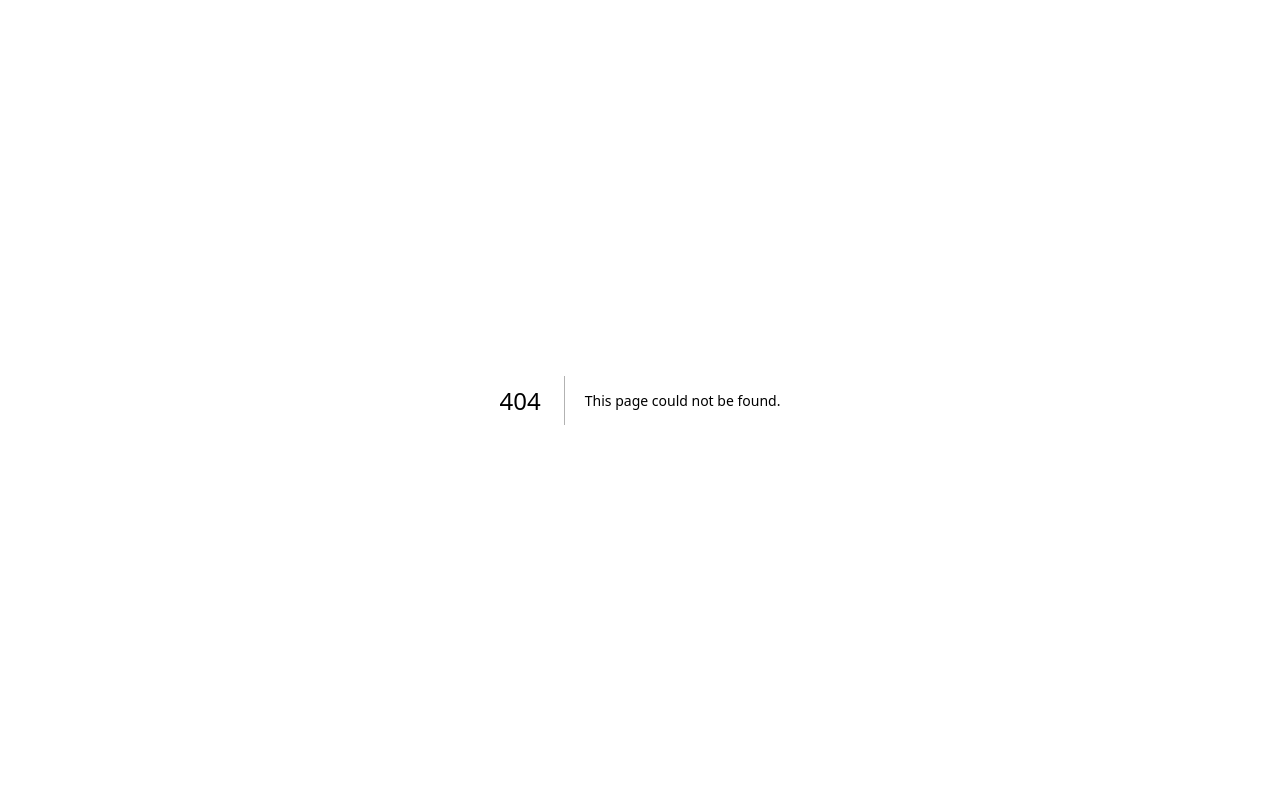
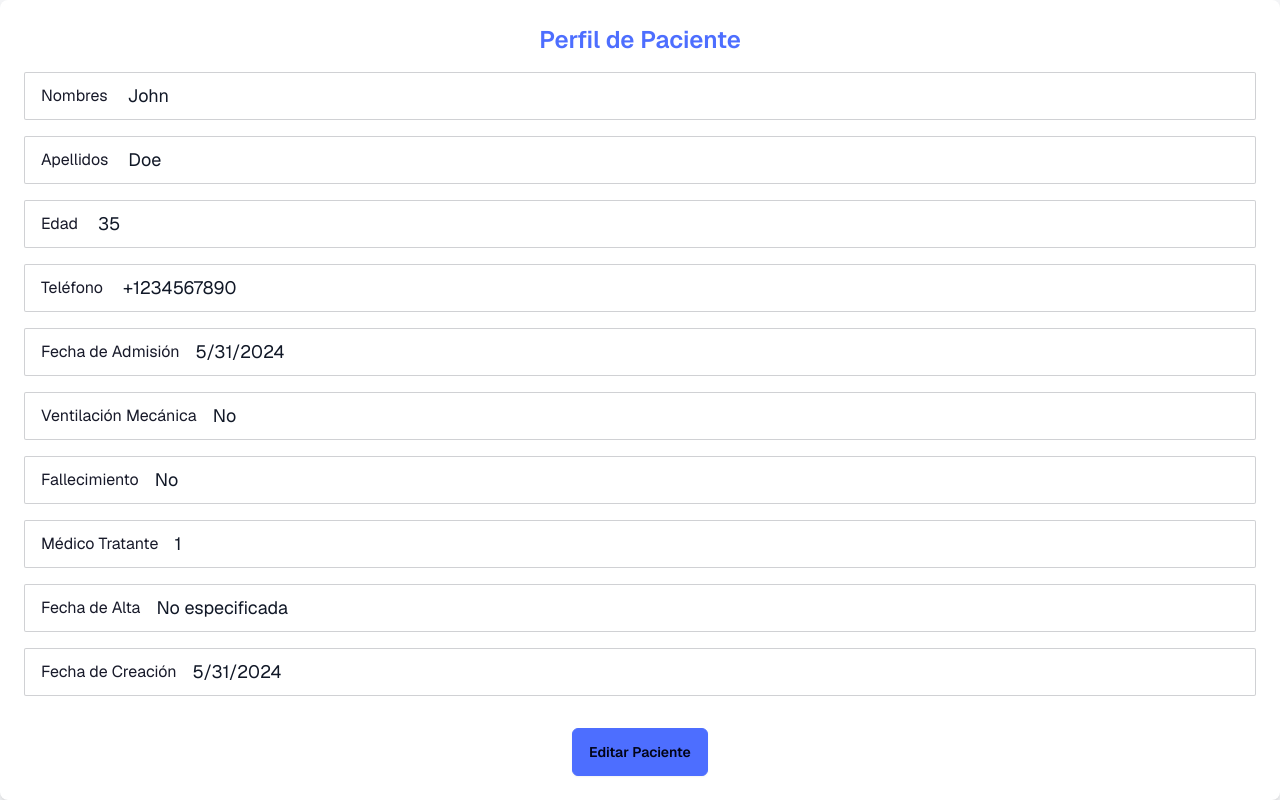
Before and after one commit to Valkary/crit-cares, a Next.js app: page /temp in a window 1280 px wide. Before the commit this address had no page. Built offline with nearby package versions, Linux system fonts and the light colour scheme.

Commit message:
+Page Edit View *Wrong temporal routing

```diff
--- /dev/null
+++ b/src/app/temp/page.tsx
@@ -0,0 +1,10 @@
+import { User, KeyRound, Ban, Check } from "lucide-react";
+import EditPatient from "~/components/patients/edit_patient";
+
+export default function Login({}) {
+    return (
+        <div className="dark min-h-screen flex items-center justify-center">
+            <EditPatient />
+        </div>
+    );
+  }
--- /dev/null
+++ b/src/components/patients/edit_patient.tsx
@@ -0,0 +1,207 @@
+"use client";
+import { useState } from "react"
+
+export default function EditPatient({ }) {
+    const initialPatient = {
+        id: 1,
+        names: "John",
+        last_names: "Doe",
+        age: 35,
+        phone: "+1234567890",
+        admission_date: Date.now(),
+        mechanical_ventilation: false,
+        exitus_letalis: false,
+        doctor_id: 1,
+        discharge_date: null,
+        creation_date: Date.now(),
+    };
+
+    // State for patient data
+    const [patient, setPatient] = useState(initialPatient);
+
+    // State for edit mode
+    const [editMode, setEditMode] = useState(false);
+
+    // Function to handle edit mode toggle
+    const handleEditModeToggle = () => {
+        setEditMode(!editMode);
+    };
+
+    // Function to handle form submission (save changes)
+    const handleSaveChanges = async () => {
+        try {
+            // Replace with actual update logic to save changes to the database
+            //await patients.update(patient.id, patient);
+            console.log('Changes saved successfully!');
+            setEditMode(false); // Exit edit mode after saving changes
+        } catch (error) {
+            console.error('Error saving changes:', error);
+            // Handle error
+        }
+    };
+    const handleChange = (e: React.ChangeEvent<HTMLInputElement>) => {
+        const { name, value } = e.target;
+        setPatient({ ...patient, [name]: value });
+    };
+
+
+    return (
+        <div className="w-full min-h-screen bg-gray-100 flex items-center justify-center">
+            <div className="w-full bg-white rounded-lg shadow-md p-6">
+                <h2 className="text-2xl font-semibold text-primary text-center mb-4">Perfil de Paciente</h2>
+                <form onSubmit={handleSaveChanges}>
+                    <div className="mb-4">
+                        <label className="input input-bordered flex items-center gap-4">
+                            Nombres
+                            <input
+                                type="text"
+                                name="names"
+                                value={patient.names}
+                                onChange={handleChange}
+                                className={`text-lg ${editMode ? 'border-b-2 border-primary' : 'text-gray-900'} py-1.5 pl-1 placeholder:text-gray-400 focus:outline-none w-full`}
+                                readOnly={!editMode}
+                                required
+                            />
+                        </label>
+                    </div>
+                    <div className="mb-4">
+                        <label className="input input-bordered flex items-center gap-4">
+                            Apellidos
+                            <input
+                                type="text"
+                                name="last_names"
+                                value={patient.last_names}
+                                onChange={handleChange}
+                                className={`text-lg ${editMode ? 'border-b-2 border-primary' : 'text-gray-900'} py-1.5 pl-1 placeholder:text-gray-400 focus:outline-none w-full`}
+                                readOnly={!editMode}
+                                required
+                            />
+                        </label>
+                    </div>
+                    <div className="mb-4">
+                        <label className="input input-bordered flex items-center gap-4">
+                            Edad
+                            <input
+                                type="number"
+                                name="age"
+                                value={patient.age}
+                                onChange={handleChange}
+                                className={`text-lg ${editMode ? 'border-b-2 border-primary' : 'text-gray-900'} py-1.5 pl-1 placeholder:text-gray-400 focus:outline-none w-full`}
+                                readOnly={!editMode}
+                                required
+                            />
+                        </label>
+                    </div>
+                    <div className="mb-4">
+                        <label className="input input-bordered flex items-center gap-4">
+                            Teléfono
+                            <input
+                                type="text"
+                                name="phone"
+                                value={patient.phone}
+                                onChange={handleChange}
+                                className={`text-lg ${editMode ? 'border-b-2 border-primary' : 'text-gray-900'} py-1.5 pl-1 placeholder:text-gray-400 focus:outline-none w-full`}
+                                readOnly={!editMode}
+                                required
+                            />
+                        </label>
+                    </div>
+                    <div className="mb-4">
+                        <label className="input input-bordered flex items-center gap-4">
+                            Fecha de Admisión
+                            <input
+                                type="text"
+                                value={new Date(patient.admission_date).toLocaleDateString()}
+                                className="text-lg text-gray-900"
+                                readOnly
+                            />
+                        </label>
+                    </div>
+                    <div className="mb-4">
+                        <label className="input input-bordered flex items-center gap-4">
+                            Ventilación Mecánica
+                            <input
+                                type="text"
+                                value={patient.mechanical_ventilation ? 'Sí' : 'No'}
+                                className="text-lg text-gray-900"
+                                readOnly
+                            />
+                        </label>
+                    </div>
+                    <div className="mb-4">
+                        <label className="input input-bordered flex items-center gap-4">
+                            Fallecimiento
+                            <input
+                                type="text"
+                                value={patient.exitus_letalis ? 'Sí' : 'No'}
+                                className="text-lg text-gray-900"
+                                readOnly
+                            />
+                        </label>
+                    </div>
+                    <div className="mb-4">
+                        <label className="input input-bordered flex items-center gap-4">
+                            Médico Tratante
+                            <input
+                                type="text"
+                                value={patient.doctor_id}
+                                className="text-lg text-gray-900"
+                                readOnly
+                            />
+                        </label>
+                    </div>
+                    <div className="mb-4">
+                        <label className="input input-bordered flex items-center gap-4">
+                            Fecha de Alta
+                            <input
+                                type="text"
+                                value={patient.discharge_date ? new Date(patient.discharge_date).toLocaleDateString() : 'No especificada'}
+                                className="text-lg text-gray-900"
+                                readOnly
+                            />
+                        </label>
+                    </div>
+                    <div className="mb-8">
+                        <label className="input input-bordered flex items-center gap-4">
+                            Fecha de Creación
+                            <input
+                                type="text"
+                                value={new Date(patient.creation_date).toLocaleDateString()}
+                                className="text-lg text-gray-900"
+                                readOnly
+                            />
+                        </label>
+                    </div>
+
+                    {editMode ? (
+                        <div className="flex justify-center space-x-4">
+                            <button
+                                type="button"
+                                className="btn btn-gray py-2 px-4 rounded-md"
+                                onClick={handleEditModeToggle}
+                            >
+                                Cancelar
+                            </button>
+                            <button
+                                type="submit"
+                                className="btn btn-primary py-2 px-4 rounded-md"
+                            >
+                                Guardar Cambios
+                            </button>
+                        </div>
+                    ) : (
+                        <div className="flex justify-center">
+                            <button
+                                type="button"
+                                className="btn btn-primary py-2 px-4 rounded-md"
+                                onClick={handleEditModeToggle}
+                            >
+                                Editar Paciente
+                            </button>
+                        </div>
+                    )}
+                </form>
+            </div>
+        </div>
+    );
+}
```
Also changed, not shown: 1 other file (tests, documents, lock files or other folders).
